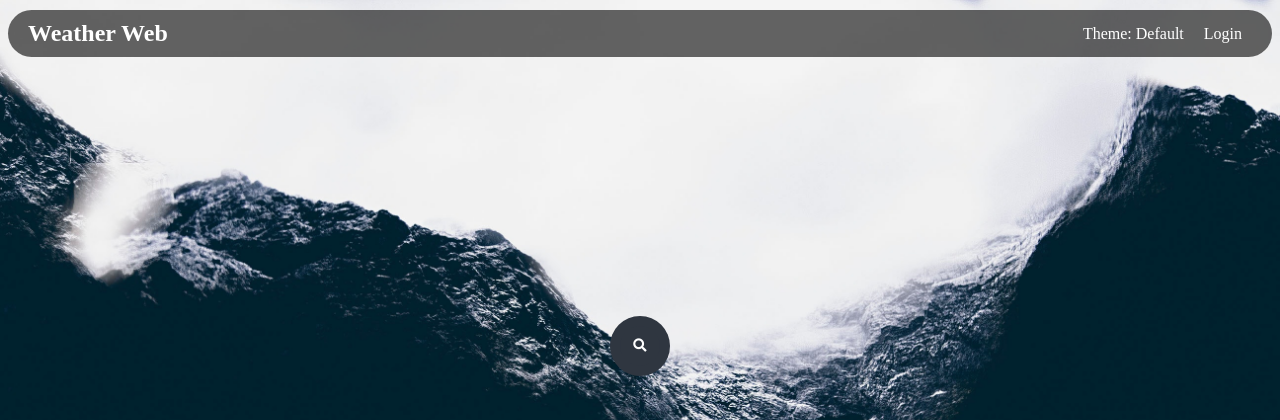
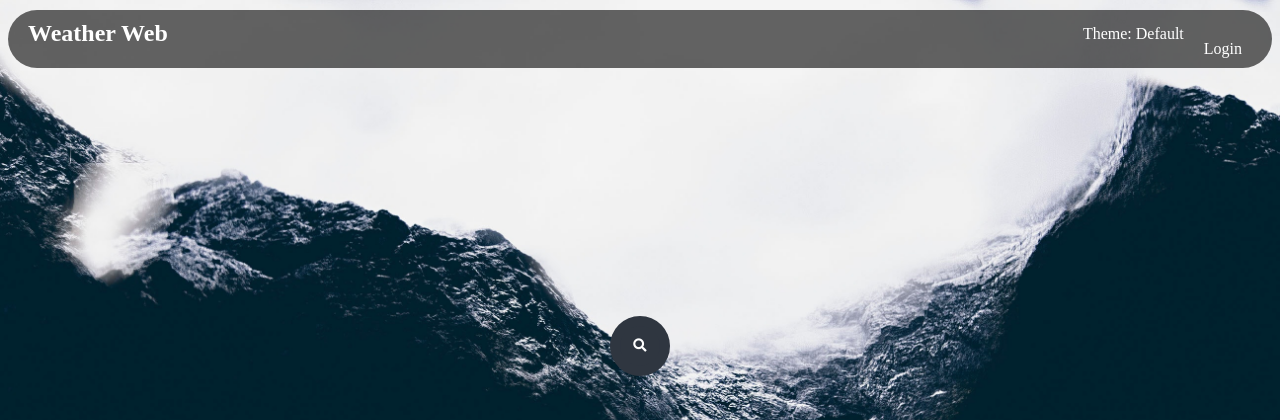
Before and after one commit to Raks110/Weather, a Flask app: page / in a window 1280 px wide. Shown: the top 420 px of the page. Run offline with Flask 2, Linux system fonts and the light colour scheme; data that the repository does not hold is empty; some libraries are stand-ins or nearby versions.

Commit message:
Update initial.html

```diff
--- a/Templates/initial.html
+++ b/Templates/initial.html
@@ -101,6 +101,9 @@
           float: right;
           display: block;
         }
+        .navDiv span{
+          padding-top: 10px;
+        }
         .search-txt{
           padding: 0 6px;
           width: 240px;
@@ -130,6 +133,7 @@
         }
         .navDiv.responsive{
           border-radius: 10px;
+          z-index: 100;
         }
       }
     </style>
@@ -150,7 +154,7 @@
     <div class="navDiv" id="topnav">
       <nav>
         <span><h2>Weather Web</h2></span>
-        {% if login %}<span class="navLogin"><a href = "/login" class="navLink">Login</a></span>
+        {% if login %}<span class="navLogin" style="padding-top: 20px"><a href = "/login" class="navLink">Login</a></span>
         {% else %}<span class="navLogin"><a href="/" class="navLink">Back</a></span>
         {% endif %}
         <span class="navLog">{{theme}}</span>
```
